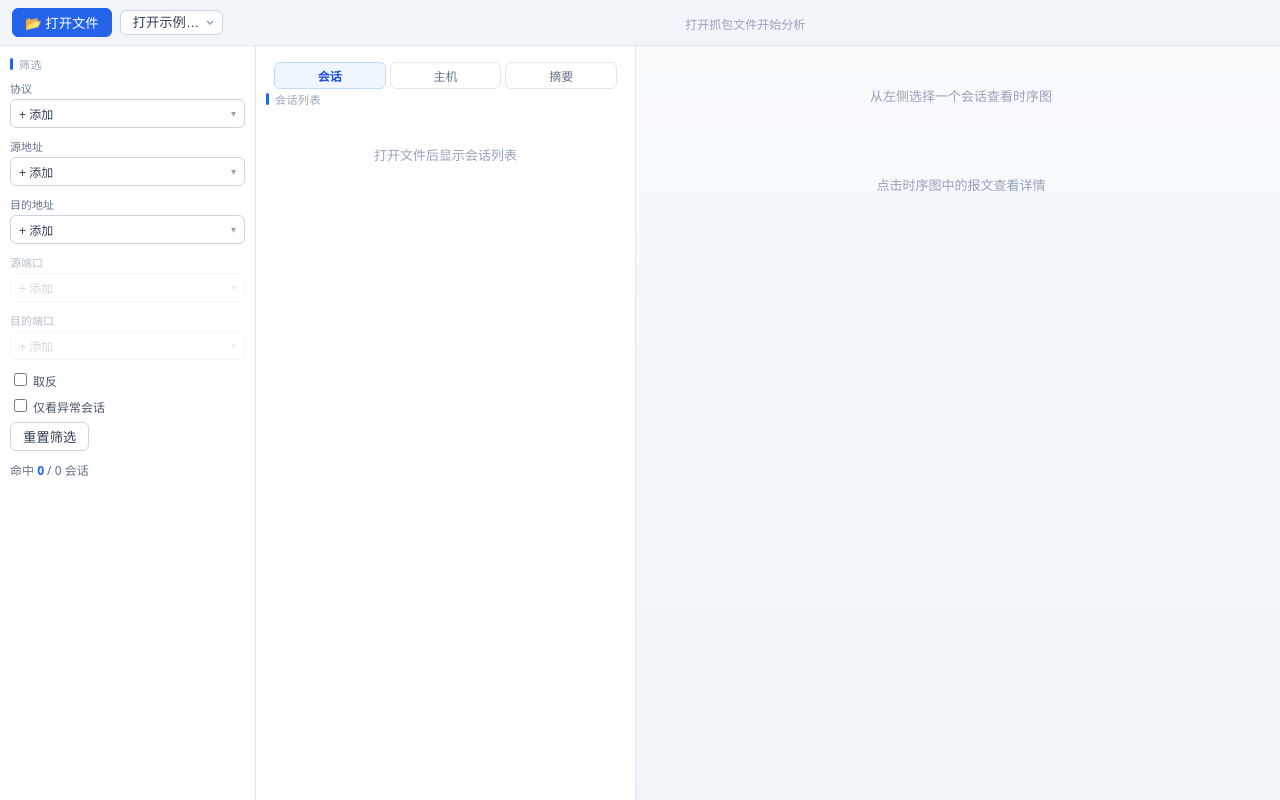
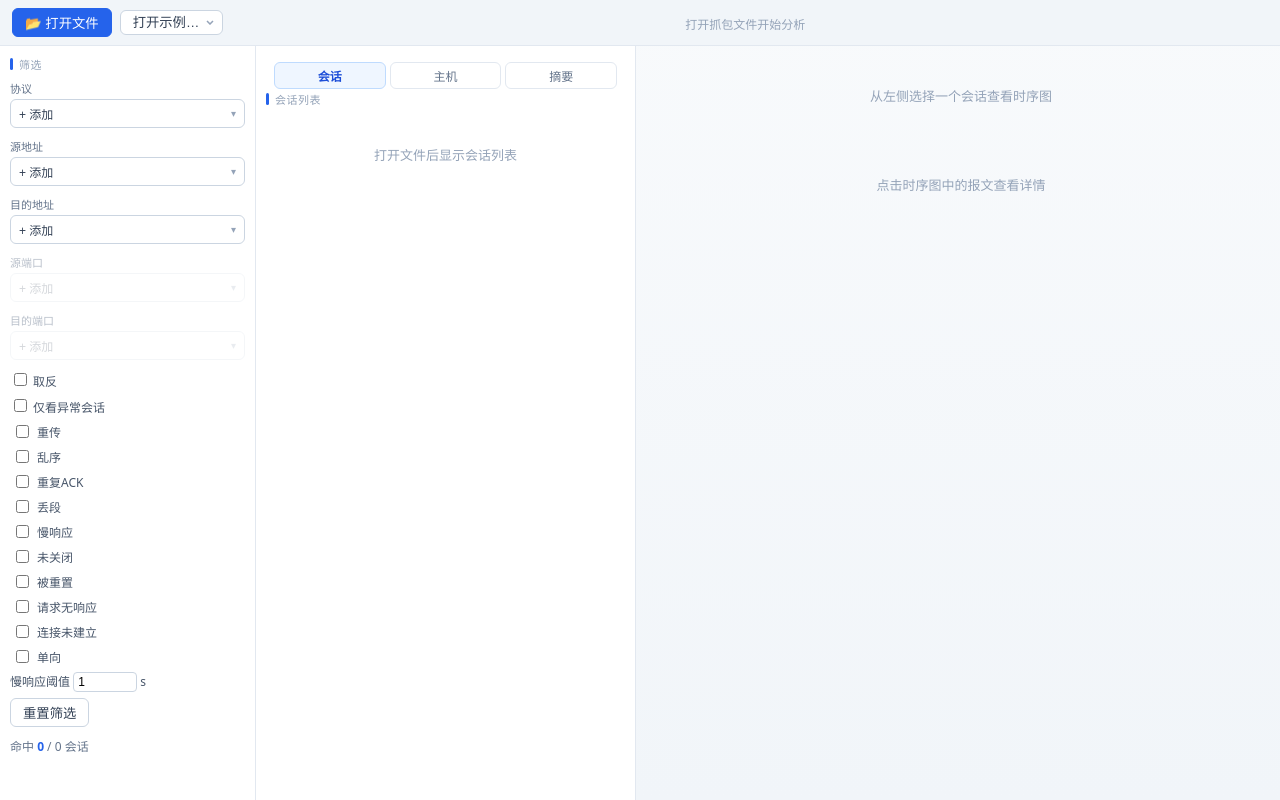
Before and after one commit to xmtlzzz/pUI, a React (Vite) app: page / in a window 1280 px wide. Built offline with nearby package versions, Linux system fonts and the light colour scheme.

Commit message:
feat: P2② 异常检测可配置——慢响应阈值参数化(设置后重新加载生效)、按异常类型多选筛选(重传/乱序/未关闭等 10 类)

```diff
--- a/src/aggregate/aggregateConversations.ts
+++ b/src/aggregate/aggregateConversations.ts
@@ -1,6 +1,6 @@
 import type { Conversation, Packet } from '../model/types'
 import { displayHost } from '../model/types'
-import { analyzeConversationIssues } from './issues'
+import { analyzeConversationIssues, type IssueOptions } from './issues'
 
 export function flowKey(p: Packet): string {
   let a: string
@@ -43,7 +43,7 @@ function bestProto(protos: Set<string>): string {
   return best
 }
 
-export function aggregateConversations(packets: Packet[]): Conversation[] {
+export function aggregateConversations(packets: Packet[], opts?: IssueOptions): Conversation[] {
   const map = new Map<string, Conversation>()
   for (const p of packets) {
     const key = flowKey(p)
@@ -122,7 +122,7 @@ export function aggregateConversations(packets: Packet[]): Conversation[] {
         packets,
         issues: [] as Conversation['issues'],
       }
-      return { ...built, issues: analyzeConversationIssues(built) }
+      return { ...built, issues: analyzeConversationIssues(built, opts) }
     })
     .sort((a, b) => a.start - b.start)
 }
--- a/src/aggregate/issues.ts
+++ b/src/aggregate/issues.ts
@@ -1,7 +1,11 @@
 import type { Conversation, ConversationIssue, Packet } from '../model/types'
 
-/** http.time 超过该阈值(秒)视为慢响应 */
+/** http.time 超过该阈值(秒)视为慢响应;可通过 opts.slowResponseThreshold 覆盖(不同网络环境误报率不同) */
 const SLOW_RESPONSE_THRESHOLD = 1.0
+
+export interface IssueOptions {
+  slowResponseThreshold?: number
+}
 
 /**
  * 会话级可疑丢包/异常检测。
@@ -17,7 +21,8 @@ const SLOW_RESPONSE_THRESHOLD = 1.0
  * - TCP 被 RST 重置
  * - 响应延迟异常(http.time 过大)
  */
-export function analyzeConversationIssues(conv: Conversation): ConversationIssue[] {
+export function analyzeConversationIssues(conv: Conversation, opts: IssueOptions = {}): ConversationIssue[] {
+  const slowThreshold = opts.slowResponseThreshold ?? SLOW_RESPONSE_THRESHOLD
   const issues: ConversationIssue[] = []
   const packets = conv.packets
   const transport = packets[0]?.transport
@@ -72,8 +77,8 @@ export function analyzeConversationIssues(conv: Conversation): ConversationIssue
     issues.push({ type: 'unanswered', message: `HTTP 请求(#${httpReq.number})未收到响应`, packetNumber: httpReq.number })
   }
 
-  // 3. 慢响应(http.time 为请求→响应延迟)
-  const slow = packets.filter((p) => p.httpTime != null && p.httpTime > SLOW_RESPONSE_THRESHOLD)
+  // 3. 慢响应(http.time 为请求→响应延迟;阈值可配置)
+  const slow = packets.filter((p) => p.httpTime != null && p.httpTime > slowThreshold)
   if (slow.length) {
     const worst = Math.max(...slow.map((s) => s.httpTime as number))
     issues.push({ type: 'slow-response', message: `存在慢响应(最长 ${worst.toFixed(2)}s),可能有丢包/延迟` })
--- a/src/app/FilterPanel.tsx
+++ b/src/app/FilterPanel.tsx
@@ -3,6 +3,19 @@ import { FilterSelect } from './FilterSelect'
 import type { FilterCondition } from '../model/types'
 
 type FieldKey = 'protocol' | 'srcIp' | 'dstIp' | 'srcPort' | 'dstPort'
+
+const ISSUE_TYPES: Array<{ type: string; label: string }> = [
+  { type: 'retransmission', label: '重传' },
+  { type: 'out-of-order', label: '乱序' },
+  { type: 'dup-ack', label: '重复ACK' },
+  { type: 'lost-segment', label: '丢段' },
+  { type: 'slow-response', label: '慢响应' },
+  { type: 'no-close', label: '未关闭' },
+  { type: 'rst', label: '被重置' },
+  { type: 'unanswered', label: '请求无响应' },
+  { type: 'syn-no-reply', label: '连接未建立' },
+  { type: 'one-way', label: '单向' },
+]
 
 export function FilterPanel() {
   const options = useApp((s) => s.options)
@@ -13,6 +26,9 @@ export function FilterPanel() {
   const total = useApp((s) => s.conversations.length)
   const issueCount = useApp((s) => s.conversations.filter((c) => c.issues.length > 0).length)
   const portsEnabled = options.ports.length > 0
+  const slowThreshold = useApp((s) => s.slowThreshold)
+  const setSlowThreshold = useApp((s) => s.setSlowThreshold)
+  const issueTypes = filter.issueTypes ?? []
 
   const patch = (key: FieldKey, list: string[]) => {
     const p: Partial<FilterCondition> = { ...filter }
@@ -50,6 +66,29 @@ export function FilterPanel() {
       <label className="field">
         <input type="checkbox" checked={filter.issueOnly} onChange={(e) => setFilter({ issueOnly: e.target.checked })} /> 仅看异常会话
       </label>
+      {ISSUE_TYPES.map((it) => (
+        <label key={it.type} className="field issue-type">
+          <input
+            type="checkbox"
+            checked={issueTypes.includes(it.type)}
+            onChange={(e) => setFilter({ issueTypes: e.target.checked ? [...issueTypes, it.type] : issueTypes.filter((x) => x !== it.type) })}
+          />{' '}
+          {it.label}
+        </label>
+      ))}
+      <label className="field" title="http.time 超过该阈值判定为慢响应">
+        慢响应阈值 {' '}
+        <input
+          type="number"
+          className="threshold-input"
+          min={0.05}
+          max={60}
+          step={0.05}
+          value={slowThreshold}
+          onChange={(e) => setSlowThreshold(Number(e.target.value))}
+        />{' '}
+        s
+      </label>
       <div style={{ display: 'flex', gap: 8 }}>
         <button className="btn" onClick={clearFilter}>
           重置筛选
--- a/src/filter/filterConversations.ts
+++ b/src/filter/filterConversations.ts
@@ -1,8 +1,10 @@
 import type { Conversation, FilterCondition, FilterOptions, Packet } from '../model/types'
 
 export function filterConversations(convs: Conversation[], cond: FilterCondition): Conversation[] {
+  const issueTypes = cond.issueTypes ?? []
   const pass = (c: Conversation): boolean => {
     if (cond.issueOnly && c.issues.length === 0) return false
+    if (issueTypes.length && !c.issues.some((i) => issueTypes.includes(i.type))) return false
     if (cond.protocol.length && !c.packets.some((p) => cond.protocol.includes(p.proto))) return false
     if (cond.srcIp.length && !c.packets.some((p) => (p.srcIp != null && cond.srcIp.includes(p.srcIp)) || (p.srcMac != null && cond.srcIp.includes(p.srcMac)))) return false
     if (cond.dstIp.length && !c.packets.some((p) => (p.dstIp != null && cond.dstIp.includes(p.dstIp)) || (p.dstMac != null && cond.dstIp.includes(p.dstMac)))) return false
@@ -17,7 +19,8 @@ export function filterConversations(convs: Conversation[], cond: FilterCondition
     cond.dstIp.length > 0 ||
     cond.srcPort.length > 0 ||
     cond.dstPort.length > 0 ||
-    cond.issueOnly
+    cond.issueOnly ||
+    issueTypes.length > 0
   if (!hasCriteria) return convs
   return convs.filter((c) => (cond.negate ? !pass(c) : pass(c)))
 }
--- a/src/model/types.ts
+++ b/src/model/types.ts
@@ -59,10 +59,12 @@ export interface FilterCondition {
   dstPort: number[]
   negate: boolean
   issueOnly: boolean
+  /** 按异常类型细化筛选(可选:空数组 = 不限类型) */
+  issueTypes?: string[]
 }
 
 export function emptyFilter(): FilterCondition {
-  return { protocol: [], srcIp: [], dstIp: [], srcPort: [], dstPort: [], negate: false, issueOnly: false }
+  return { protocol: [], srcIp: [], dstIp: [], srcPort: [], dstPort: [], negate: false, issueOnly: false, issueTypes: [] }
 }
 
 export interface FilterOptions {
--- a/src/state/appStore.ts
+++ b/src/state/appStore.ts
@@ -77,6 +77,9 @@ export interface AppState {
   /** 时间窗下钻:直方图点击桶后只显示与窗口重叠的会话 */
   timeRange: TimeRange | null
   setTimeRange: (r: TimeRange | null) => void
+  /** 慢响应判定阈值(秒),可配置(默认 1.0);加载抓包时传给聚合器 */
+  slowThreshold: number
+  setSlowThreshold: (n: number) => void
   /** tshark 版本(顶部信息条展示),解析引擎就绪后置位 */
   tsharkVersion: string | null
   loadTsharkVersion: () => Promise<void>
@@ -103,6 +106,7 @@ export const useApp = create<AppState>((set, get) => ({
   highlight: [],
   timeRange: null,
   tsharkVersion: null,
+  slowThreshold: 1,
   loading: false,
   error: null,
   hexCache: {},
@@ -114,7 +118,7 @@ export const useApp = create<AppState>((set, get) => ({
     try {
       const { meta, packets, path: realPath } = await openCapture(path)
       if (get().loadSeq !== seq) return // 已被更新的加载覆盖
-      const conversations = aggregateConversations(packets)
+      const conversations = aggregateConversations(packets, { slowResponseThreshold: get().slowThreshold })
       const filter = emptyFilter()
       set({
         meta: { ...meta, parseMs: performance.now() - t0 }, packets, conversations, options: collectFilterOptions(packets),
@@ -134,7 +138,7 @@ export const useApp = create<AppState>((set, get) => ({
     try {
       const { meta, packets, path } = await openSample(name)
       if (get().loadSeq !== seq) return
-      const conversations = aggregateConversations(packets)
+      const conversations = aggregateConversations(packets, { slowResponseThreshold: get().slowThreshold })
       const filter = emptyFilter()
       set({
         meta: { ...meta, parseMs: performance.now() - t0 }, packets, conversations, options: collectFilterOptions(packets),
@@ -157,6 +161,11 @@ export const useApp = create<AppState>((set, get) => ({
   },
   setTimeRange(r) {
     set({ timeRange: r, filtered: deriveFiltered(get().conversations, get().filter, r) })
+  },
+  setSlowThreshold(n) {
+    // 阈值可配置:)取合理区间,避免 0 或负值
+    const v = Number.isFinite(n) ? Math.max(0.05, Math.min(60, n)) : 1
+    set({ slowThreshold: v })
   },
   select(id) {
     set({ selectedId: id, selectedPacket: null })
--- a/src/styles.css
+++ b/src/styles.css
@@ -58,6 +58,8 @@ html, body, #root { height: 100%; margin: 0; font-family: system-ui, "Segoe UI",
 
 /* ---------- 自定义下拉选择 ---------- */
 .field-label { display: block; font-size: 11px; color: #64748b; margin-bottom: 3px; }
+.issue-type { display: flex; align-items: center; gap: 5px; font-size: 12px; color: #475569; padding-left: 2px; }
+.threshold-input { width: 64px; padding: 2px 4px; border: 1px solid #cbd5e1; border-radius: 4px; font-size: 12px; }
 .fselect { display: flex; align-items: center; justify-content: space-between; gap: 6px; width: 100%; padding: 5px 8px; border: 1px solid #cbd5e1; border-radius: 6px; background: #fff; color: #334155; cursor: pointer; font-size: 12px; transition: border-color .15s ease, box-shadow .15s ease, background .15s ease; }
 .fselect:hover:not(:disabled) { border-color: #94a3b8; }
 .fselect:focus-visible { outline: 2px solid #93c5fd; outline-offset: 1px; }
```
Also changed, not shown: 2 other files (tests, documents, lock files or other folders).
